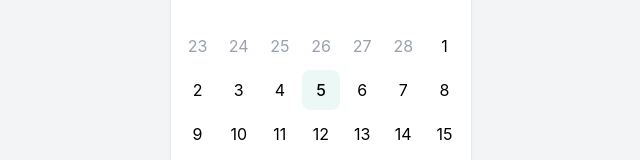
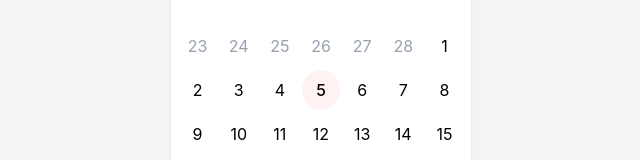
Before and after one commit to ahwei/Calendar-home-assessment, a React (Vite) app: page / in a window 1280 px wide. Shown: the part 138-298 px from the top of the page, without its empty margins (319-959 px from the left). Built offline with nearby package versions, Linux system fonts and the light colour scheme.

Commit message:
refactor: update Calendar component colors to red and adjust CalendarGrid styles

```diff
--- a/src/components/Calendar/Calendar.tsx
+++ b/src/components/Calendar/Calendar.tsx
@@ -11,8 +11,8 @@ interface CalendarProps {
 }
 
 const Calendar = ({
-  primaryColor = 'bg-mint-500',
-  secondaryColor = 'bg-mint-50',
+  primaryColor = 'bg-red-500',
+  secondaryColor = 'bg-red-50',
 }: CalendarProps) => {
   const { selectedDate, setSelectedDate } = useCalender();
 
--- a/src/components/Calendar/CalendarGrid.tsx
+++ b/src/components/Calendar/CalendarGrid.tsx
@@ -48,7 +48,7 @@ const CalendarGrid = ({ state, actions }: CalendarGridProps) => {
               key={day.format('YYYY-MM-DD')}
               onClick={() => onDayClick(day)}
               className={`
-                aspect-square p-2 flex items-center justify-center rounded-lg
+                aspect-square p-2 flex items-center justify-center rounded-full
                 transition-colors duration-200 cursor-pointer
                 ${
                   selectedDate?.isSame(day, 'day')
--- a/src/index.css
+++ b/src/index.css
@@ -1,8 +1,6 @@
 @import 'tailwindcss';
 
 @theme {
-  --color-mint-500: oklch(0.72 0.11 178);
-  --color-mint-50: oklch(0.72 0.11 178 / 0.1);
 }
 
 :root {
```
